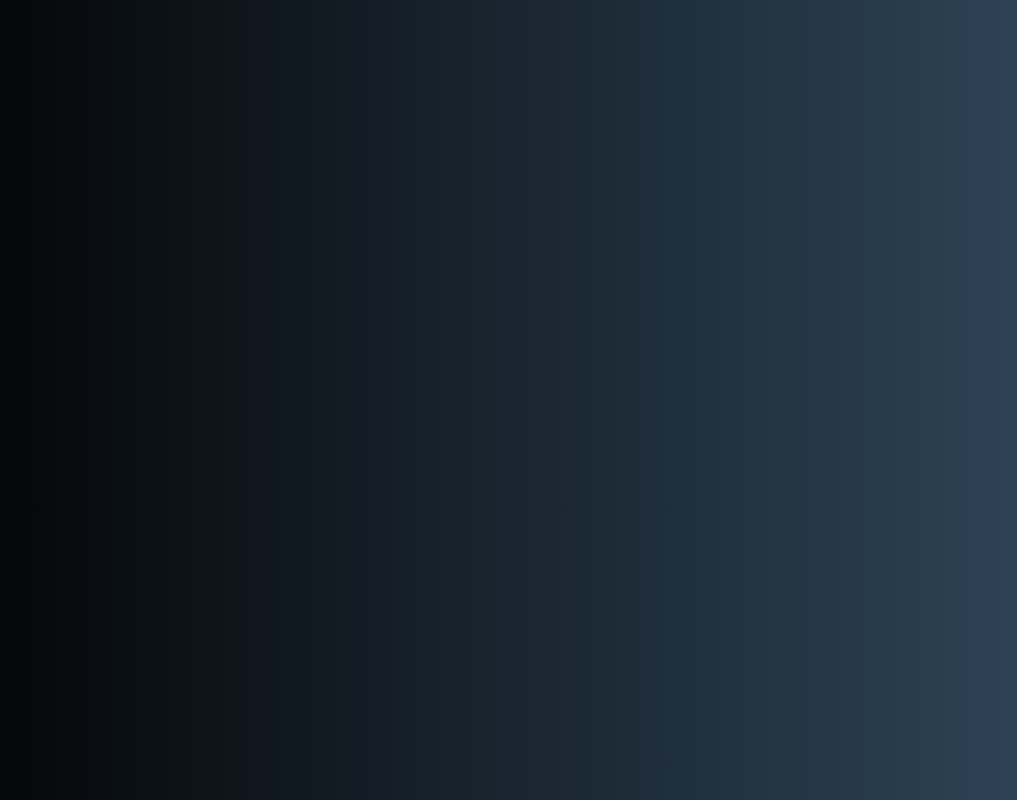
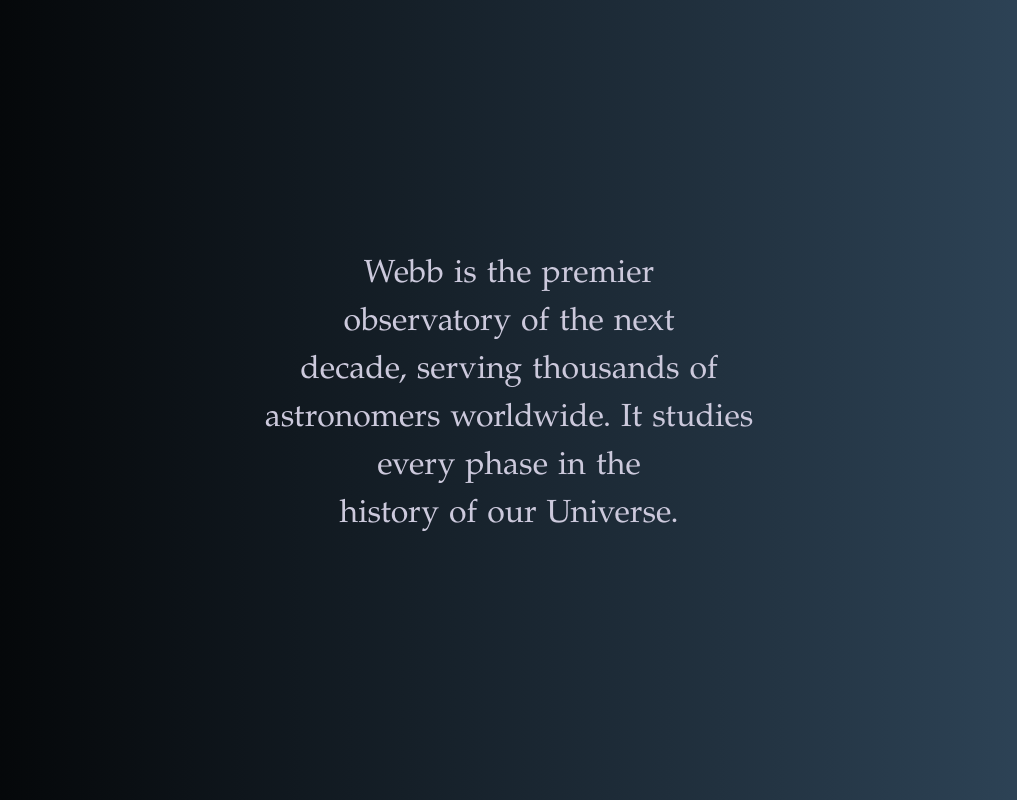
Before and after one commit to HelenaCarvalhoLeal/symphony-of-the-stars, a React (Create React App) app: page /intro in a window 1280 px wide. Before the commit this address had no page. Shown: the whole page, without its empty margins (131-1148 px from the left). Built offline with nearby package versions, Linux system fonts and the light colour scheme.

Commit message:
feat: Intro.jsx

```diff
--- a/src/App.css
+++ b/src/App.css
@@ -133,3 +133,12 @@
 .Start button:active {
     transform: scale(0.98); /* Efeito de pressionamento do botão */
 }
+
+.Intro {
+    position: absolute;
+    top: 50%;
+    left: 50%;
+    transform: translate(-50%, -50%);
+    text-align: center;
+    width: 80%;
+}
--- a/src/App.js
+++ b/src/App.js
@@ -6,12 +6,14 @@
 //import './components/ImageList.css'
 import './App.css';
 import Start from './components/Start';
+import Intro from './components/Intro'
 
 function App() {
     return (
        <Router>
             <Routes>
                 <Route path="/" element={<Start />} />
+                <Route path="/intro" element={<Intro />} />
             </Routes>
        </Router>
     );
--- /dev/null
+++ b/src/components/Intro.jsx
@@ -0,0 +1,50 @@
+import React, { useState, useEffect } from 'react';
+
+function Intro() {
+  const texto = "Webb is the premier observatory of the next decade, serving thousands of astronomers worldwide. It studies every phase in the history of our Universe.";
+  const palavras = texto.split(' '); // Divide o texto em palavras
+  const [indice, setIndice] = useState(0); // Indica quantas palavras devem ser exibidas por linha
+  const palavrasPorLinha = 4; // Número de palavras por linha
+  const numeroDeLinhas = 6; // Número de linhas que queremos exibir
+
+  useEffect(() => {
+    // Cria um intervalo para atualizar o índice a cada 166ms
+    const atraso = setTimeout(() => {
+      const intervalo = setInterval(() => {
+        setIndice((prevIndice) => {
+          if (prevIndice < palavrasPorLinha * numeroDeLinhas) {
+            return prevIndice + 1; // Avança o índice até a quantidade máxima de palavras
+          } else {
+            clearInterval(intervalo); // Para o intervalo ao alcançar o limite
+            return prevIndice; // Retorna o último índice
+          }
+        });
+      }, 50); // Atualiza a cada 166ms
+
+      return () => clearInterval(intervalo); // Limpa o intervalo ao desmontar o componente
+    }, 300); // Atraso de 1 segundo (1000ms)
+
+    return () => clearTimeout(atraso); // Limpa o timeout se o componente desmontar antes do atraso
+  }, []);
+
+  const linhas = [];
+  for (let i = 0; i < numeroDeLinhas; i++) {
+    linhas.push(palavras.slice(i * palavrasPorLinha, (i + 1) * palavrasPorLinha));
+  }
+
+  return (
+    <div className='Intro' style={{ fontSize: '32px', fontFamily: 'Garamond' }}>
+      {linhas.map((linha, i) => (
+        <div key={i} style={{ marginBottom: '10px' }}>
+          {linha.slice(0, indice - i * palavrasPorLinha).map((palavra, j) => (
+            <span key={j} style={{ margin: '0 5px' }}>
+              {palavra}
+            </span>
+          ))}
+        </div>
+      ))}
+    </div>
+  );
+}
+
+export default Intro
```
